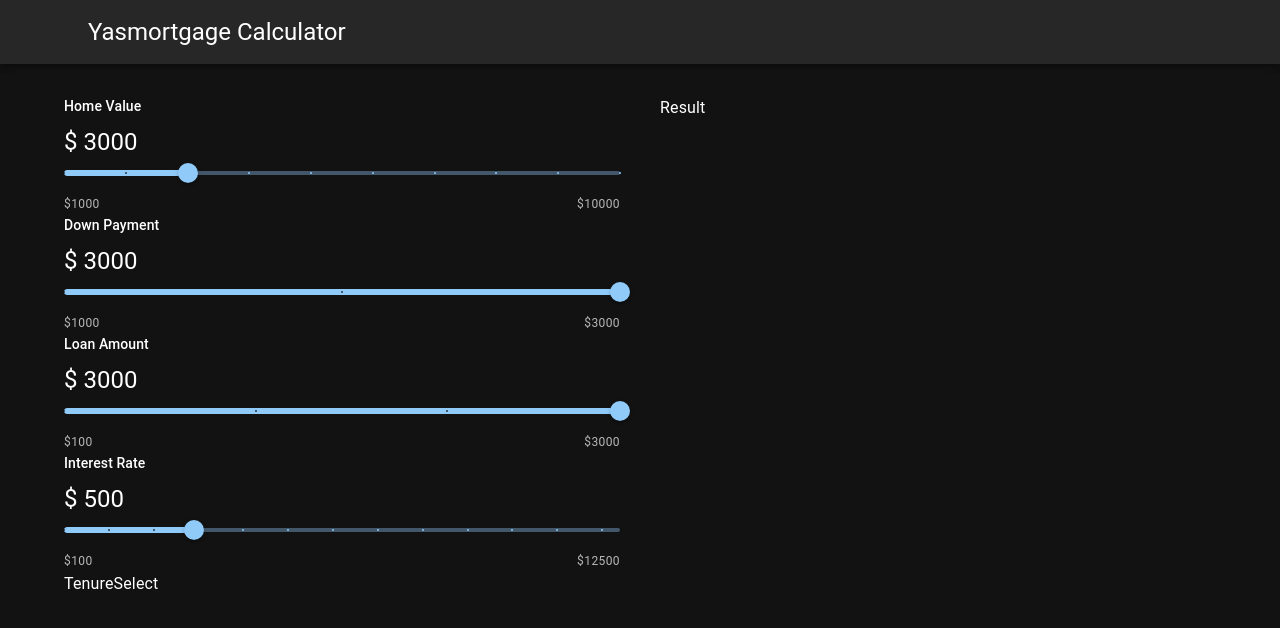
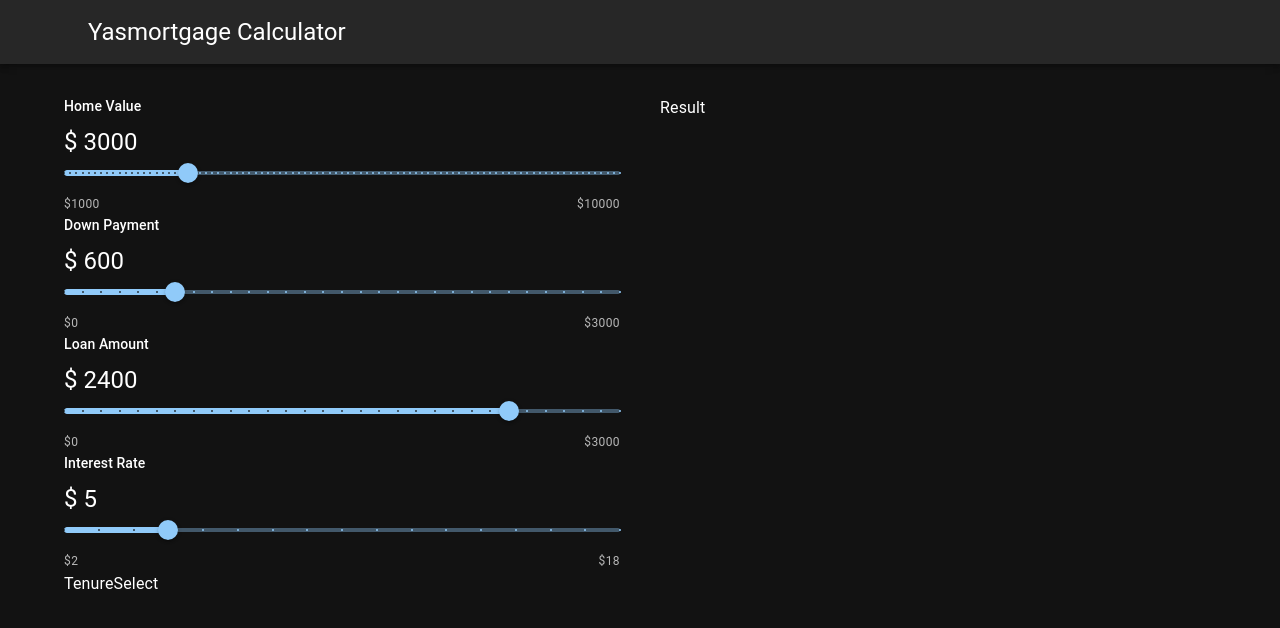
Before and after one commit to YElnadi/Mortgage_Calculator, a React (Create React App) app: page / in a window 1280 px wide. Shown: the top 628 px of the page. Built offline with nearby package versions, Linux system fonts and the light colour scheme.

Commit message:
slide select complete

```diff
--- a/src/App.js
+++ b/src/App.js
@@ -10,9 +10,10 @@ function App() {
 
   const [data, setData] = useState({
     homeValue: 3000,
-    downPayment: 3000,
-    loanAmount: 3000,
+    downPayment: 3000 * 0.2,
+    loanAmount: 3000 * 0.8,
     loanTerm: 3000,
+    interestRate: 5
   });
 
   return (
--- a/src/components/SliderSelect.js
+++ b/src/components/SliderSelect.js
@@ -8,49 +8,56 @@ const SliderSelect = ({data, setData}) => {
         min={1000}
         max={10000}
         defaultValue={data.homeValue}
-        step={1000}
+        step={100}
         value = {data.homeValue}
         label="Home Value"
         onChange={(e, value) => setData({
           ...data,
+          downPayment: value * 0.2,
+          loanAmount: value * 0.8,
           homeValue : value
         })}
       />
 
       <SliderComponent
-        min={1000}
+        min={0}
         max={data.homeValue}
         defaultValue={data.downPayment}
-        step={1000}
+        step={100}
         value = {data.downPayment}
         label="Down Payment"
         onChange={(e, value) => setData({
           ...data,
+          loanAmount:( data.homeValue - value),
           downPayment : value
         })}
       />
 
       <SliderComponent
-        min={100}
+        min={0}
         max={data.homeValue}
         defaultValue={data.loanAmount}
         value = {data.loanAmount}
-        step={1000}
+        step={100}
         label="Loan Amount"
         onChange={(e, value) => setData({
           ...data,
+          downPayment: (data.homeValue - value),
           loanAmount : value
         })}
       />
 
 <SliderComponent
-        min={100}
-        max={12500}
-        defaultValue={500}
-        value = {data.loanAmount}
-        step={1000}
+        min={2}
+        max={18}
+        defaultValue={data.interestRate}
+        value = {data.interestRate}
+        step={1}
         label="Interest Rate"
-        onChange={(e) => console.log(e.target.value)}
+        onChange={(e, value) => setData({
+          ...data,
+          interestRate: value
+        })}
       />
     </>
   );
```
